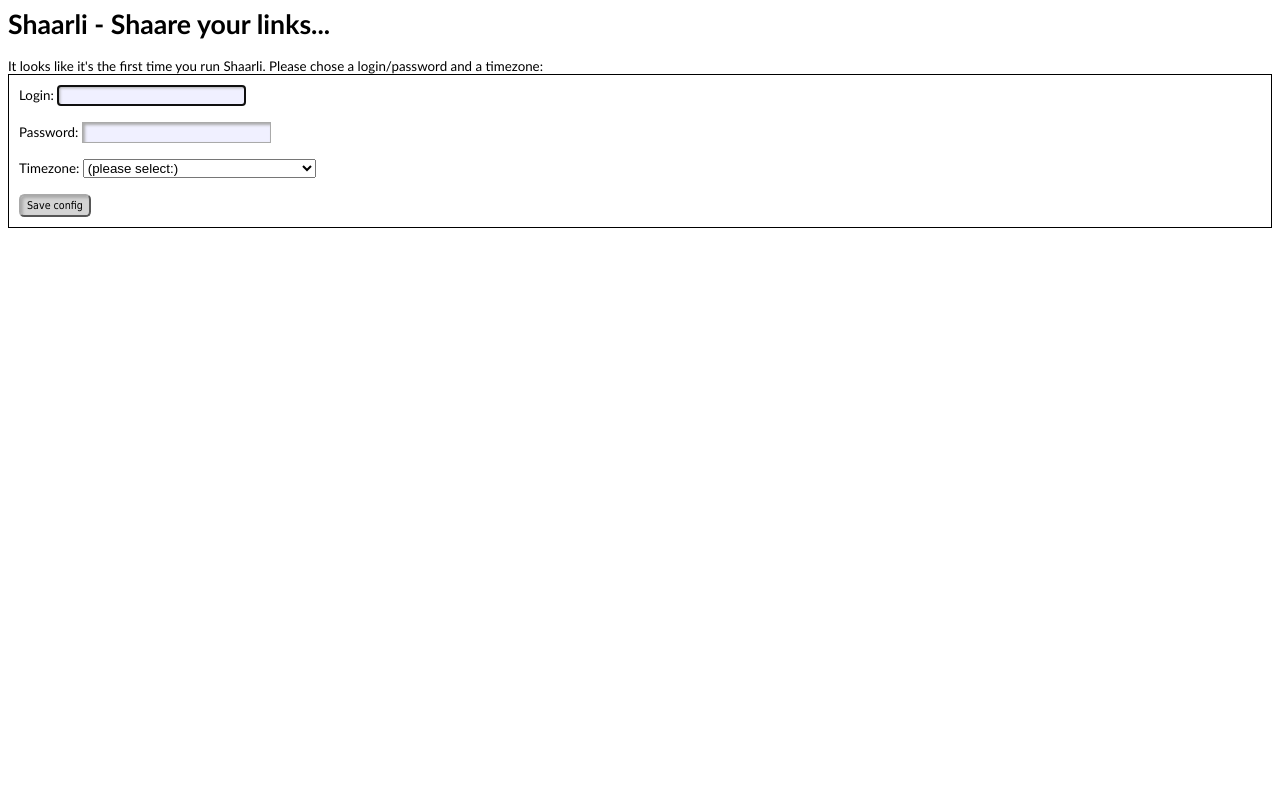
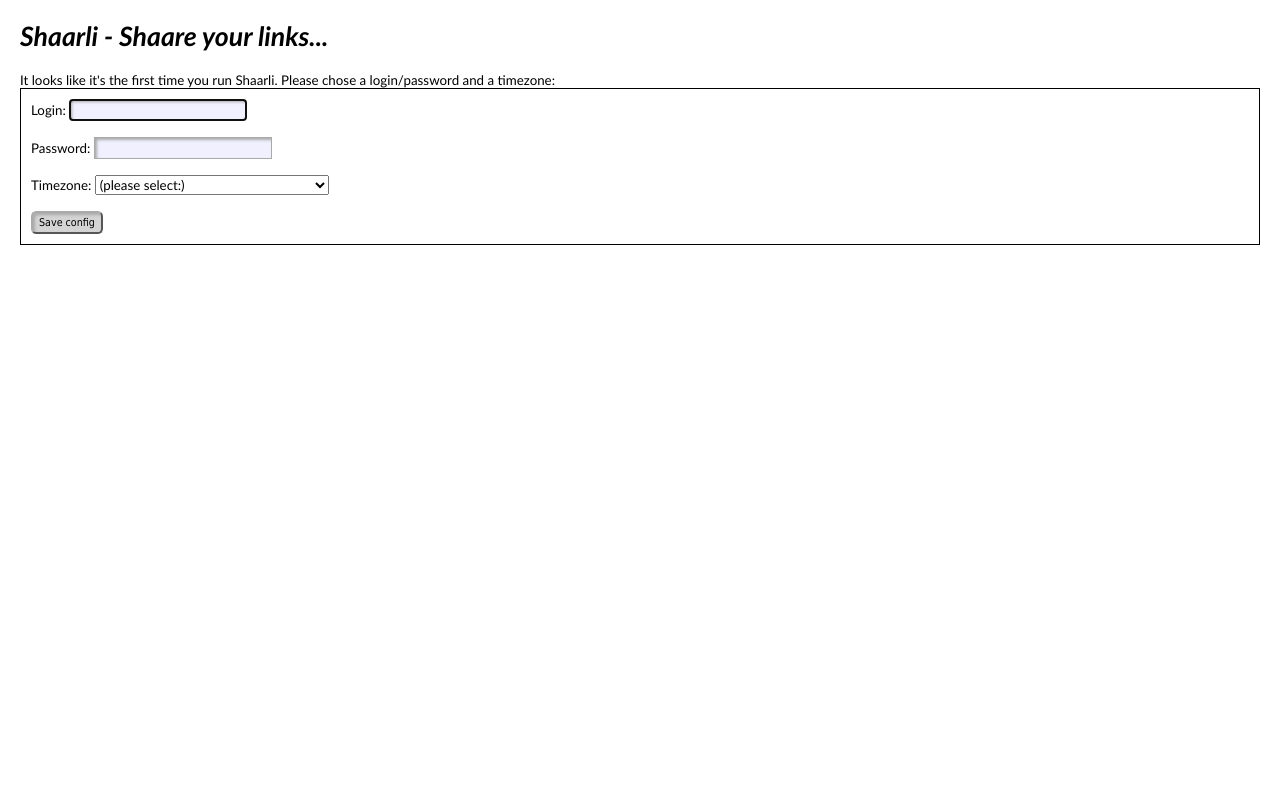
Before and after one commit to yude/Shaarli, a PHP site: page / in a window 1280 px wide. Run offline with PHP 8.4, Linux system fonts and the light colour scheme.

Commit message:
Version 0.0.15 beta: - Bug corrected in import: HTML entities were not properly decoded. If you imported your Delicious/Diigo bookmarks, your should import them again an use the 'overwrite' option of the import feature. - Removed some parameters in URL added by some feed proxies (#xtor=RSS-…) - On free.fr, automatic creation of the /sessions directory. - CSS Stylesheet is now an external file (shaarli.css). This reduces page size and eases customization. - New in import: Option to overwrite existing links when importing. - Bug corrected: Prevented loop on login screen upon successful login after a failed login.

```diff
--- a/index.php
+++ b/index.php
@@ -1,5 +1,5 @@
 <?php
-// Shaarli 0.0.14 beta - Shaare your links...
+// Shaarli 0.0.15 beta - Shaare your links...
 // The personal, minimalist, super-fast, no-database delicious clone. By sebsauvage.net
 // http://sebsauvage.net/wiki/doku.php?id=php:shaarli
 // Licence: http://www.opensource.org/licenses/zlib-license.php
@@ -43,7 +43,7 @@ header("Last-Modified: " . gmdate("D, d M Y H:i:s") . " GMT");
 header("Cache-Control: no-store, no-cache, must-revalidate");
 header("Cache-Control: post-check=0, pre-check=0", false);
 header("Pragma: no-cache");
-define('shaarli_version','0.0.14 beta');
+define('shaarli_version','0.0.15 beta');
 if (!is_dir(DATADIR)) { mkdir(DATADIR,0705); chmod(DATADIR,0705); }
 if (!is_file(DATADIR.'/.htaccess')) { file_put_contents(DATADIR.'/.htaccess',"Allow from none\nDeny from all\n"); } // Protect data files.
 if (!is_file(CONFIG_FILE)) install();
@@ -203,7 +203,11 @@ if (isset($_POST['login']))
         ban_loginOk();
         // Optional redirect after login:
         if (isset($_GET['post'])) { header('Location: ?post='.urlencode($_GET['post']).(!empty($_GET['source'])?'&source='.urlencode($_GET['source']):'')); exit; }
-        if (isset($_POST['returnurl'])) { header('Location: '.$_POST['returnurl']); exit; }
+        if (isset($_POST['returnurl']))
+        {
+            if (endsWith($_POST['returnurl'],'?do=login')) { header('Location: ?'); exit; } // Prevent loops over login screen.
+            header('Location: '.$_POST['returnurl']); exit;
+        }
         header('Location: ?'); exit;
     }
     else
@@ -753,6 +757,7 @@ HTML;
         // We remove the annoying parameters added by FeedBurner and GoogleFeedProxy (?utm_source=...)
         $i=strpos($url,'&utm_source='); if ($i) $url=substr($url,0,$i);
         $i=strpos($url,'?utm_source='); if ($i) $url=substr($url,0,$i);
+        $i=strpos($url,'#xtor=RSS-'); if ($i) $url=substr($url,0,$i);
 
         $link_is_new = false;
         $link = $LINKSDB->getLinkFromUrl($url); // Check if URL is not already in database (in this case, we will edit the existing link)
@@ -853,7 +858,8 @@ Import Netscape html bookmarks (as exported from Firefox/Chrome/Opera/delicious/
     <input type="file" name="filetoupload" size="80">
     <input type="hidden" name="MAX_FILE_SIZE" value="{$maxfilesize}">
     <input type="submit" name="import_file" value="Import" class="bigbutton"><br>
-    <input type="checkbox" name="private">&nbsp;Import all links as private
+    <input type="checkbox" name="private">&nbsp;Import all links as private<br>
+    <input type="checkbox" name="overwrite">&nbsp;Overwrite existing links
 </form>
 </div>
 HTML;
@@ -884,6 +890,8 @@ function importFile()
     $filesize=$_FILES['filetoupload']['size'];
     $data=file_get_contents($_FILES['filetoupload']['tmp_name']);
     $private = (empty($_POST['private']) ? 0 : 1); // Should the links be imported as private ?
+    $overwrite = !empty($_POST['overwrite']) ; // Should the imported links overwrite existing ones ?
+    $import_count=0;
 
     // Sniff file type:
     $type='unknown';
@@ -895,35 +903,35 @@ function importFile()
         // This is a standard Netscape-style bookmark file.
         // This format is supported by all browsers (except IE, of course), also delicious, diigo and others.
         // I didn't want to use DOM... anyway, this is FAST (less than 1 second to import 7200 links (2.1 Mb html file)).
-        $before=count($LINKSDB);
         foreach(explode('<DT>',$data) as $html) // explode is very fast
         {
             $link = array('linkdate'=>'','title'=>'','url'=>'','description'=>'','tags'=>'','private'=>0);
             $d = explode('<DD>',$html);
             if (startswith($d[0],'<A '))
             {
-                $link['description'] = (isset($d[1]) ? trim($d[1]) : '');  // Get description (optional)
+                $link['description'] = (isset($d[1]) ? html_entity_decode(trim($d[1]),ENT_QUOTES,'UTF-8') : '');  // Get description (optional)
                 preg_match('!<A .*?>(.*?)</A>!i',$d[0],$matches); $link['title'] = (isset($matches[1]) ? trim($matches[1]) : '');  // Get title
+                $link['title'] = html_entity_decode($link['title'],ENT_QUOTES,'UTF-8');
                 preg_match_all('! ([A-Z_]+)=\"(.*?)"!i',$html,$matches,PREG_SET_ORDER);  // Get all other attributes
                 foreach($matches as $m)
                 {
                     $attr=$m[1]; $value=$m[2];
-                    if ($attr=='HREF') $link['url']=$value;
+                    if ($attr=='HREF') $link['url']=html_entity_decode($value,ENT_QUOTES,'UTF-8');
                     elseif ($attr=='ADD_DATE') $link['linkdate']=date('Ymd_His',intval($value));
                     elseif ($attr=='PRIVATE') $link['private']=($value=='0'?0:1);
-                    elseif ($attr=='TAGS') $link['tags']=str_replace(',',' ',$value);
+                    elseif ($attr=='TAGS') $link['tags']=html_entity_decode(str_replace(',',' ',$value),ENT_QUOTES,'UTF-8');
                 }
-                if ($link['linkdate']!='' && $link['url']!='' && empty($LINKSDB[$link['linkdate']]))
+                if ($link['linkdate']!='' && $link['url']!='' && ($overwrite || empty($LINKSDB[$link['linkdate']])))
                 {
                     if ($private==1) $link['private']=1;
                     $LINKSDB[$link['linkdate']] = $link;
+                    $import_count++;
                 }
             }
         }
-        $import_count = count($LINKSDB)-$before;
         $LINKSDB->savedb();
         invalidateCaches();
-        echo '<script language="JavaScript">alert("File '.$filename.' ('.$filesize.' bytes) was successfully imported: '.$import_count.' new links.");document.location=\'?\';</script>';
+        echo '<script language="JavaScript">alert("File '.$filename.' ('.$filesize.' bytes) was successfully processed: '.$import_count.' links imported.");document.location=\'?\';</script>';
     }
     else
     {
@@ -1095,70 +1103,9 @@ JS;
 <html>
 <head>
 <title>{$open}Shaarli - Let's shaare your links...</title>
-<link rel="alternate" type="application/rss+xml" href="{$feedurl}">
+<link rel="alternate" type="application/rss+xml" href="{$feedurl}" />
+<link type="text/css" rel="stylesheet" href="shaarli.css" />
 {$jsincludes}
-<style type="text/css">
-<!--
-/* CSS Reset from Yahoo to cope with browsers CSS inconsistencies. */
-/*
-Copyright (c) 2010, Yahoo! Inc. All rights reserved. Code licensed under the BSD License: http://developer.yahoo.com/yui/license.html
-version: 2.8.2r1
-*/
-html{color:#000;background:#FFF;}body,div,dl,dt,dd,ul,ol,li,h1,h2,h3,h4,h5,h6,pre,code,form,fieldset,legend,input,button,textarea,p,blockquote,th,td{margin:0;padding:0;}table{border-collapse:collapse;border-spacing:0;}fieldset,img{border:0;}address,caption,cite,code,dfn,em,strong,th,var,optgroup{font-style:inherit;font-weight:inherit;}del,ins{text-decoration:none;}li{list-style:none;}caption,th{text-align:left;}h1,h2,h3,h4,h5,h6{font-size:100%;font-weight:normal;}q:before,q:after{content:'';}abbr,acronym{border:0;font-variant:normal;}sup{vertical-align:baseline;}sub{vertical-align:baseline;}legend{color:#000;}input,button,textarea,select,optgroup,option{font-family:inherit;font-size:inherit;font-style:inherit;font-weight:inherit;}input,button,textarea,select{*font-size:100%;}
-
-body { font-family: "Trebuchet MS",Verdana,Arial,Helvetica,sans-serif; font-size:10pt; background-color: #ffffff; }
-input { border: 1px solid #aaa; background-color:#F0F0FF; padding: 2 5 2 5; -moz-box-shadow: inset 2px 2px 3px #aaaaaa; -webkit-box-shadow: inset 2px 2px 3px #aaaaaa; box-shadow: inset 2px 2px 3px #aaaaaa; }
-textarea { border: 1px solid #aaa; background-color:#F0F0FF; padding: 2 5 2 5; -moz-box-shadow: inset 2px 2px 3px #B2B2C4; -webkit-box-shadow: inset 2px 2px 3px #B2B2C4; box-shadow: inset 2px 2px 3px #B2B2C4; }
-/* I don't give a shit about IE. He can't understand selectors such as input[type='submit']. */
-
-.bigbutton {border-style:outset;border-width:2px;padding:3px 6px;background-color:rgb(212,212,212);font-family:Tahoma,Verdana,Arial,Helvetica,sans-serif;font-size:8pt;-moz-border-radius:0.5em;border-radius:0.5em;}
-.smallbutton {border-style:outset;border-width:2px;padding:0px 4px;background-color:rgb(212,212,212);font-family:Tahoma,Verdana,Arial,Helvetica,sans-serif;font-size:8pt;-moz-border-radius:0.5em;border-radius:0.5em;}
-#pageheader
-{
-color:#eee;
-border-bottom: 1px solid #aaa;
-background-color: #6A6A6A;
-background-image: -webkit-gradient(linear, left top, left bottom, from(#6A6A6A), to(#303030)); /* Saf4+, Chrome */
-background-image: -webkit-linear-gradient(top, #6A6A6A, #303030); /* Chrome 10+, Saf5.1+ */
-background-image:    -moz-linear-gradient(top, #6A6A6A, #303030); /* FF3.6 */
-background-image:     -ms-linear-gradient(top, #6A6A6A, #303030); /* IE10 */
-background-image:      -o-linear-gradient(top, #6A6A6A, #303030); /* Opera 11.10+ */
-background-image:         linear-gradient(top, #6A6A6A, #303030);
-filter: progid:DXImageTransform.Microsoft.gradient(startColorStr='#6A6A6A', EndColorStr='#303030'); /* IE6-IE9 */
-padding-bottom: 5px;
-}
-#pageheader a:link { color:#bbb; text-decoration:none;}
-#pageheader a:visited { color:#bbb; text-decoration:none;}
-#pageheader a:hover { color:#FFFFC9; text-decoration:none;}
-#pageheader a:active { color:#bbb; text-decoration:none;}
-.paging { background-color:#777; color:#ccc; text-align:center; padding:0 0 3 0;}
-.paging a:link { color:#ccc; text-decoration:none;}
-.paging a:visited { color:#ccc;  }
-.paging a:hover {  color:#FFFFC9;  }
-.paging a:active { color:#fff;  }
-#headerform { padding:5 5 5 15;  }
-#editlinkform {  padding:5 5 5 15px; width:80%; }
-#linklist li { padding:4 10 8 20; border-bottom: 1px solid #bbb;}
-#linklist li.private { background-color: #ccc; border-left:8px solid #888; }
-.linktitle { font-size:14pt; font-weight:bold; }
-.linktitle a { text-decoration: none; color:#0000EE; }
-.linktitle a:hover { text-decoration: underline; }
-.linktitle a:visited { color:#0000BB; }
-.linkdate { font-size:8pt; color:#888; }
-.linkurl { font-size:8pt; color:#4BAA74; }
-.linkdescription { color:#000; margin-top:0px; margin-bottom:0px; font-weight:normal; }
-.linktag { font-size:9pt; color:#777; background-color:#ddd; padding:0 6 0 6; -moz-box-shadow: inset 2px 2px 3px #ffffff; -webkit-box-shadow: inset 2px 2px 3px #ffffff; box-shadow: inset 2px 2px 3px ffffff;
-border-bottom:1px solid #aaa; border-right:1px solid #aaa;  }
-.linktag a { color:#777; text-decoration:none;  }
-.buttoneditform { display:inline; }
-#footer { font-size:8pt; text-align:center; border-top:1px solid #ddd; color: #888; }
-
-/* Minimal customisation for jQuery widgets */
-.ui-autocomplete { background-color:#fff; padding-left:5px;}
-.ui-state-hover { background-color: #604dff; color:#fff; }
-
--->
-</style>
 </head>
 <body {$data['onload']}>
 <div id="pageheader"><div style="float:right; font-style:italic; color:#bbb; text-align:right; padding:0 5 0 0;">Shaare your links...<br>{$linkcount} links</div>
@@ -1179,6 +1126,9 @@ HTML;
 // This function should NEVER be called if the file data/config.php exists.
 function install()
 {
+    // On free.fr host, make sure the /sessions directory exists, otherwise login will not work.
+    if (endsWith($_SERVER['SERVER_NAME'],'.free.fr') && !is_dir($_SERVER['DOCUMENT_ROOT'].'/sessions')) mkdir($_SERVER['DOCUMENT_ROOT'].'/sessions',0705);
+
     if (!empty($_POST['setlogin']) && !empty($_POST['setpassword']))
     {
         $tz=(empty($_POST['settimezone']) ? 'UTC':$_POST['settimezone']);
@@ -1203,11 +1153,9 @@ function install()
         $timezoneselect='Timezone: <select name="settimezone"><option value="" selected>(please select:)</option>'.$timezones.'</select><br><br>';
     }
     echo <<<HTML
-<html><title>Shaarli - Configuration</title><style type="text/css">
-body { font-family: "Trebuchet MS",Verdana,Arial,Helvetica,sans-serif; font-size:10pt; background-color: #ffffff; }
-input { border: 1px solid #aaa; background-color:#F0F0FF; padding: 2 5 2 5; -moz-box-shadow: inset 2px 2px 3px #aaaaaa; -webkit-box-shadow: inset 2px 2px 3px #aaaaaa; box-shadow: inset 2px 2px 3px #aaaaaa; }
-.bigbutton {border-style:outset;border-width:2px;padding:3px 6px;background-color:rgb(212,212,212);font-family:Tahoma,Verdana,Arial,Helvetica,sans-serif;font-size:8pt;-moz-border-radius:0.5em;border-radius:0.5em;}
-</style></head><body onload="document.configform.setlogin.focus();"><h1>Shaarli - Shaare your links...</h1>It looks like it's the first time you run Shaarli. Please chose a login/password and a timezone:<br>
+<html><head><title>Shaarli - Configuration</title><link type="text/css" rel="stylesheet" href="shaarli.css" /></head>
+<body onload="document.configform.setlogin.focus();" style="padding:20px;"><h1>Shaarli - Shaare your links...</h1>
+It looks like it's the first time you run Shaarli. Please chose a login/password and a timezone:<br>
 <form method="POST" action="" name="configform" style="border:1px solid black; padding:10 10 10 10;">
 Login: <input type="text" name="setlogin"><br><br>Password: <input type="password" name="setpassword"><br><br>
 {$timezoneselect}
--- /dev/null
+++ b/shaarli.css
@@ -0,0 +1,63 @@
+/* CSS Stylsheet for Shaarli - http://sebsauvage.net/wiki/doku.php?id=php:shaarli */
+
+/* CSS Reset from Yahoo to cope with browsers CSS inconsistencies. */
+/*
+Copyright (c) 2010, Yahoo! Inc. All rights reserved. Code licensed under the BSD License: http://developer.yahoo.com/yui/license.html
+version: 2.8.2r1
+*/
+html{color:#000;background:#FFF;}body,div,dl,dt,dd,ul,ol,li,h1,h2,h3,h4,h5,h6,pre,code,form,fieldset,legend,input,button,textarea,p,blockquote,th,td{margin:0;padding:0;}table{border-collapse:collapse;border-spacing:0;}fieldset,img{border:0;}address,caption,cite,code,dfn,em,strong,th,var,optgroup{font-style:inherit;font-weight:inherit;}del,ins{text-decoration:none;}li{list-style:none;}caption,th{text-align:left;}h1,h2,h3,h4,h5,h6{font-size:100%;font-weight:normal;}q:before,q:after{content:'';}abbr,acronym{border:0;font-variant:normal;}sup{vertical-align:baseline;}sub{vertical-align:baseline;}legend{color:#000;}input,button,textarea,select,optgroup,option{font-family:inherit;font-size:inherit;font-style:inherit;font-weight:inherit;}input,button,textarea,select{*font-size:100%;}
+
+body { font-family: "Trebuchet MS",Verdana,Arial,Helvetica,sans-serif; font-size:10pt; background-color: #ffffff; }
+input { border: 1px solid #aaa; background-color:#F0F0FF; padding: 2 5 2 5; -moz-box-shadow: inset 2px 2px 3px #aaaaaa; -webkit-box-shadow: inset 2px 2px 3px #aaaaaa; box-shadow: inset 2px 2px 3px #aaaaaa; }
+textarea { border: 1px solid #aaa; background-color:#F0F0FF; padding: 2 5 2 5; -moz-box-shadow: inset 2px 2px 3px #B2B2C4; -webkit-box-shadow: inset 2px 2px 3px #B2B2C4; box-shadow: inset 2px 2px 3px #B2B2C4; }
+h1 { font-size:20pt; font-weight:bold; font-style:italic; margin-bottom:20px; }
+/* I don't give a shit about IE. He can't understand selectors such as input[type='submit']. */
+
+/* Buttons */
+.bigbutton {border-style:outset;border-width:2px;padding:3px 6px;background-color:rgb(212,212,212);font-family:Tahoma,Verdana,Arial,Helvetica,sans-serif;font-size:8pt;-moz-border-radius:0.5em;border-radius:0.5em;}
+.smallbutton {border-style:outset;border-width:2px;padding:0px 4px;background-color:rgb(212,212,212);font-family:Tahoma,Verdana,Arial,Helvetica,sans-serif;font-size:8pt;-moz-border-radius:0.5em;border-radius:0.5em;}
+
+
+#pageheader
+{
+color:#eee;
+border-bottom: 1px solid #aaa;
+background-color: #6A6A6A;
+background-image: -webkit-gradient(linear, left top, left bottom, from(#6A6A6A), to(#303030)); /* Saf4+, Chrome */
+background-image: -webkit-linear-gradient(top, #6A6A6A, #303030); /* Chrome 10+, Saf5.1+ */
+background-image:    -moz-linear-gradient(top, #6A6A6A, #303030); /* FF3.6 */
+background-image:     -ms-linear-gradient(top, #6A6A6A, #303030); /* IE10 */
+background-image:      -o-linear-gradient(top, #6A6A6A, #303030); /* Opera 11.10+ */
+background-image:         linear-gradient(top, #6A6A6A, #303030);
+filter: progid:DXImageTransform.Microsoft.gradient(startColorStr='#6A6A6A', EndColorStr='#303030'); /* IE6-IE9 */
+padding-bottom: 5px;
+}
+#pageheader a:link { color:#bbb; text-decoration:none;}
+#pageheader a:visited { color:#bbb; text-decoration:none;}
+#pageheader a:hover { color:#FFFFC9; text-decoration:none;}
+#pageheader a:active { color:#bbb; text-decoration:none;}
+.paging { background-color:#777; color:#ccc; text-align:center; padding:0 0 3 0;}
+.paging a:link { color:#ccc; text-decoration:none;}
+.paging a:visited { color:#ccc;  }
+.paging a:hover {  color:#FFFFC9;  }
+.paging a:active { color:#fff;  }
+#headerform { padding:5 5 5 15;  }
+#editlinkform {  padding:5 5 5 15px; width:80%; }
+#linklist li { padding:4 10 8 20; border-bottom: 1px solid #bbb;}
+#linklist li.private { background-color: #ccc; border-left:8px solid #888; }
+.linktitle { font-size:14pt; font-weight:bold; }
+.linktitle a { text-decoration: none; color:#0000EE; }
+.linktitle a:hover { text-decoration: underline; }
+.linktitle a:visited { color:#0000BB; }
+.linkdate { font-size:8pt; color:#888; }
+.linkurl { font-size:8pt; color:#4BAA74; }
+.linkdescription { color:#000; margin-top:0px; margin-bottom:0px; font-weight:normal; }
+.linktag { font-size:9pt; color:#777; background-color:#ddd; padding:0 6 0 6; -moz-box-shadow: inset 2px 2px 3px #ffffff; -webkit-box-shadow: inset 2px 2px 3px #ffffff; box-shadow: inset 2px 2px 3px ffffff;
+border-bottom:1px solid #aaa; border-right:1px solid #aaa;  }
+.linktag a { color:#777; text-decoration:none;  }
+.buttoneditform { display:inline; }
+#footer { font-size:8pt; text-align:center; border-top:1px solid #ddd; color: #888; }
+
+/* Minimal customisation for jQuery widgets */
+.ui-autocomplete { background-color:#fff; padding-left:5px;}
+.ui-state-hover { background-color: #604dff; color:#fff; }
```
